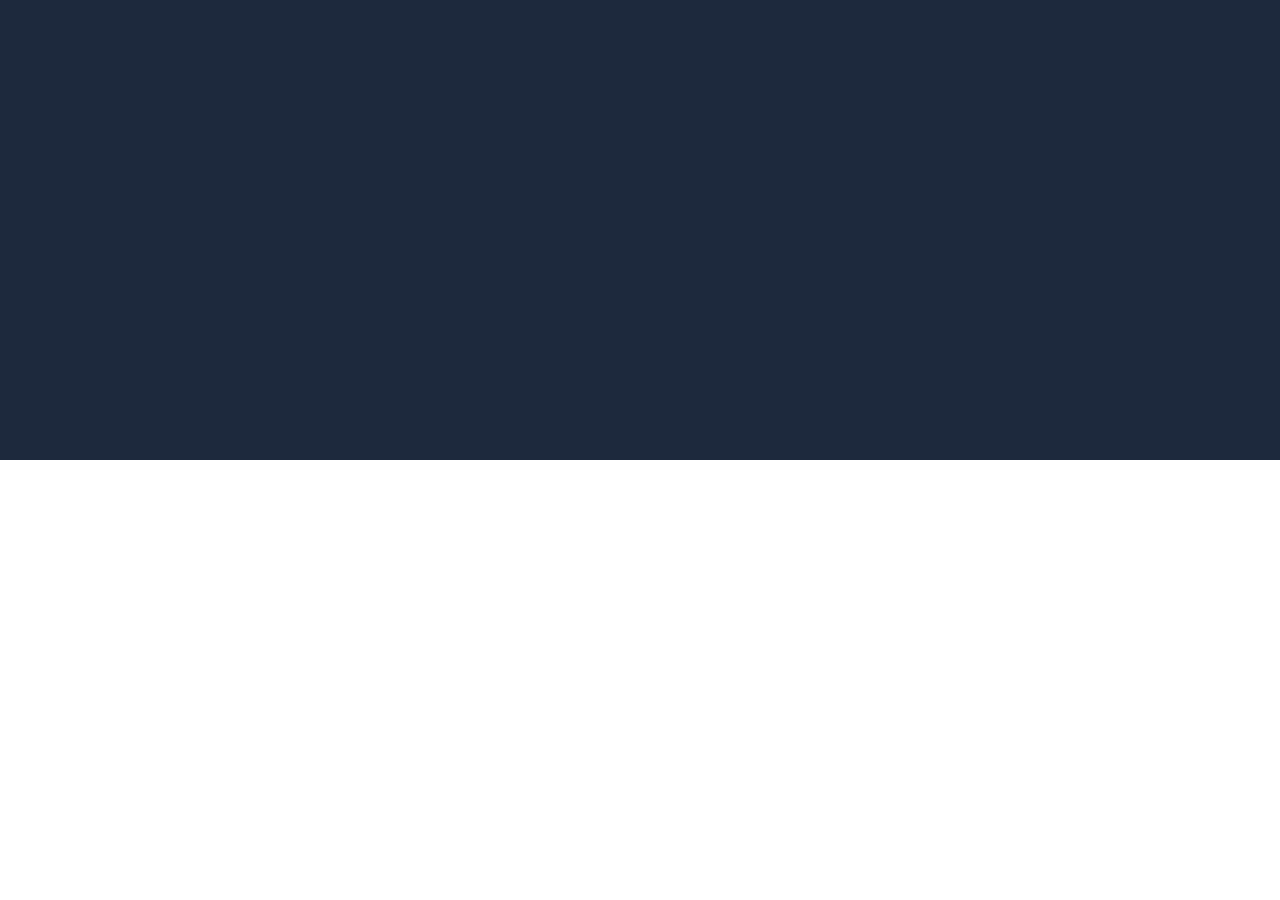
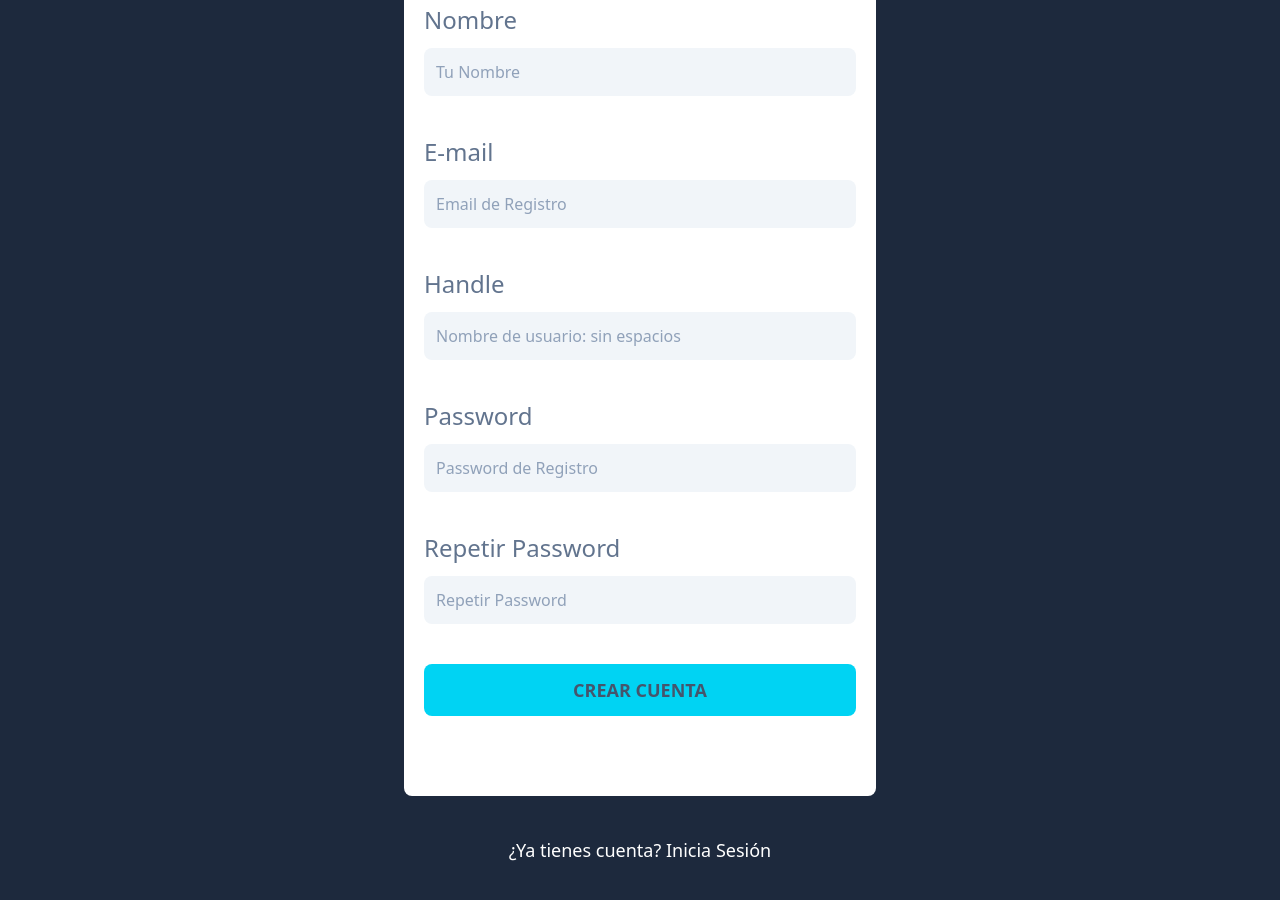
Before and after one commit to Alejandrogv2304/Dev-Tree, a React (Vite) app in the folder frontend/: page /auth/register in a window 1280 px wide. Shown: the part 340-1240 px from the top of the page. Before the commit the page ends 800 px from the top, so only its background shows below. Built offline with nearby package versions, Linux system fonts and the light colour scheme.

Commit message:
Agregando validación a los form

```diff
--- a/frontend/package.json
+++ b/frontend/package.json
@@ -13,6 +13,7 @@
     "@tailwindcss/vite": "^4.1.11",
     "react": "^19.1.0",
     "react-dom": "^19.1.0",
+    "react-hook-form": "^7.60.0",
     "react-router-dom": "^7.6.3",
     "tailwindcss": "^4.1.11"
   },
--- /dev/null
+++ b/frontend/src/components/ErrorMessage.tsx
@@ -0,0 +1,11 @@
+type ErrorMessageProps ={
+    children: React.ReactNode
+}
+
+export default function ErrorMessage({children}: ErrorMessageProps) {
+  return (
+    <p className="bg-red-50 text-red-600 text-sm uppercase font-bold p-3 text-center">
+      {children}
+    </p>
+  )
+}
--- a/frontend/src/views/LoginView.tsx
+++ b/frontend/src/views/LoginView.tsx
@@ -2,9 +2,13 @@
 export default function LoginView() {
   return (
     <>
+   <h1 className="text-4xl text-white font-bold">Iniciar Sesión</h1>
 
     <nav>
-       <Link to="/auth/register">
+       <Link
+       to="/auth/register"
+       className="text-center text-white text-lg block"
+       >
        ¿No tienes cuenta? Registrate
        </Link>
     </nav>
--- a/frontend/src/views/RegisterView.tsx
+++ b/frontend/src/views/RegisterView.tsx
@@ -1,13 +1,118 @@
 import { Link } from "react-router-dom"
+import {useForm} from 'react-hook-form'
+import ErrorMessage from "../components/ErrorMessage"
 
 export default function RegisterView() {
+
+  const initialValues= {
+    name:'',
+    email:'',
+    handle:'',
+    password:'',
+    password_confirmation:''
+  }
+  const { register, watch,handleSubmit, formState:{errors}} = useForm({defaultValues:initialValues});
+
+  const password = watch('password');
+
+  const handleRegister= ()=>{
+
+  }
   return (
     <>
-    <div>
-      Vista Register
+    <h1 className="text-4xl text-white font-bold">Crear Cuenta</h1>
+
+
+    <form
+    onSubmit={handleSubmit(handleRegister)}
+    className="bg-white px-5 py-20 rounded-lg space-y-10 mt-10"
+>
+    <div className="grid grid-cols-1 space-y-3">
+        <label htmlFor="name" className="text-2xl text-slate-500">Nombre</label>
+        <input
+            id="name"
+            type="text"
+            placeholder="Tu Nombre"
+            className="bg-slate-100 border-none p-3 rounded-lg placeholder-slate-400"
+            {...register('name',{
+              required:'El nombre es obligatorio'
+            })}
+        />
+        {errors.name &&<ErrorMessage>{errors.name.message} </ErrorMessage>}
     </div>
-   <nav>
-       <Link to="/auth/login">
+    <div className="grid grid-cols-1 space-y-3">
+        <label htmlFor="email" className="text-2xl text-slate-500">E-mail</label>
+        <input
+            id="email"
+            type="email"
+            placeholder="Email de Registro"
+            className="bg-slate-100 border-none p-3 rounded-lg placeholder-slate-400"
+            {...register('email',{
+              required:'El email es obligatorio',
+              pattern: {
+                value: /\S+@\S+\.\S+/,
+                message: "E-mail no válido",
+              },
+            })}
+        />
+        {errors.email &&<ErrorMessage>{errors.email.message} </ErrorMessage>}
+    </div>
+    <div className="grid grid-cols-1 space-y-3">
+        <label htmlFor="handle" className="text-2xl text-slate-500">Handle</label>
+        <input
+            id="handle"
+            type="text"
+            placeholder="Nombre de usuario: sin espacios"
+            className="bg-slate-100 border-none p-3 rounded-lg placeholder-slate-400"
+            {...register('handle',{
+              required:'El handle es obligatorio'
+            })}
+        />
+        {errors.handle &&<ErrorMessage>{errors.handle.message} </ErrorMessage>}
+    </div>
+    <div className="grid grid-cols-1 space-y-3">
+        <label htmlFor="password" className="text-2xl text-slate-500">Password</label>
+        <input
+            id="password"
+            type="password"
+            placeholder="Password de Registro"
+            className="bg-slate-100 border-none p-3 rounded-lg placeholder-slate-400"
+            {...register('password',{
+              required:'El password es obligatorio',
+              minLength: {
+                value: 8,
+                message: "El password debe ser de mínimo 8 caracteres",
+              },
+            })}
+        />
+        {errors.password &&<ErrorMessage>{errors.password.message} </ErrorMessage>}
+    </div>
+
+    <div className="grid grid-cols-1 space-y-3">
+        <label htmlFor="password_confirmation" className="text-2xl text-slate-500">Repetir Password</label>
+        <input
+            id="password_confirmation"
+            type="password"
+            placeholder="Repetir Password"
+            className="bg-slate-100 border-none p-3 rounded-lg placeholder-slate-400"
+             {...register('password_confirmation',{
+              required:'Repetir password es obligatorio',
+              validate: (value) => value === password || 'Los password no son iguales'
+            })}
+        />
+        {errors.password_confirmation &&<ErrorMessage>{errors.password_confirmation.message} </ErrorMessage>}
+    </div>
+
+    <input
+        type="submit"
+        className="bg-cyan-400 p-3 text-lg w-full uppercase text-slate-600 rounded-lg font-bold cursor-pointer"
+        value='Crear Cuenta'
+    />
+</form>
+
+   <nav className="mt-10">
+       <Link to="/auth/login"
+        className="text-center text-white text-lg block">
        ¿Ya tienes cuenta? Inicia Sesión
        </Link>
     </nav>
```
Also changed, not shown: 1 other file (tests, documents, lock files or other folders).
